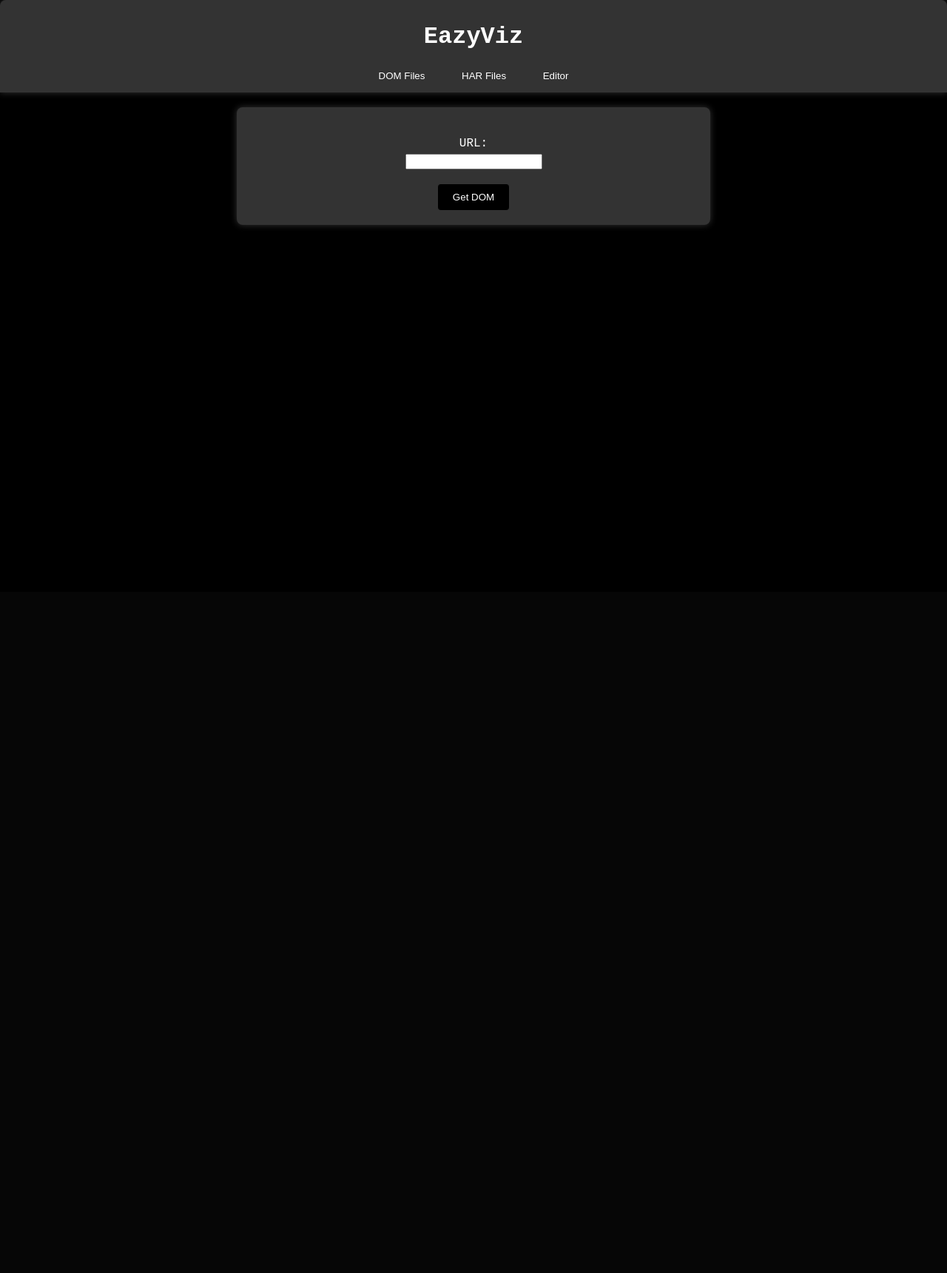
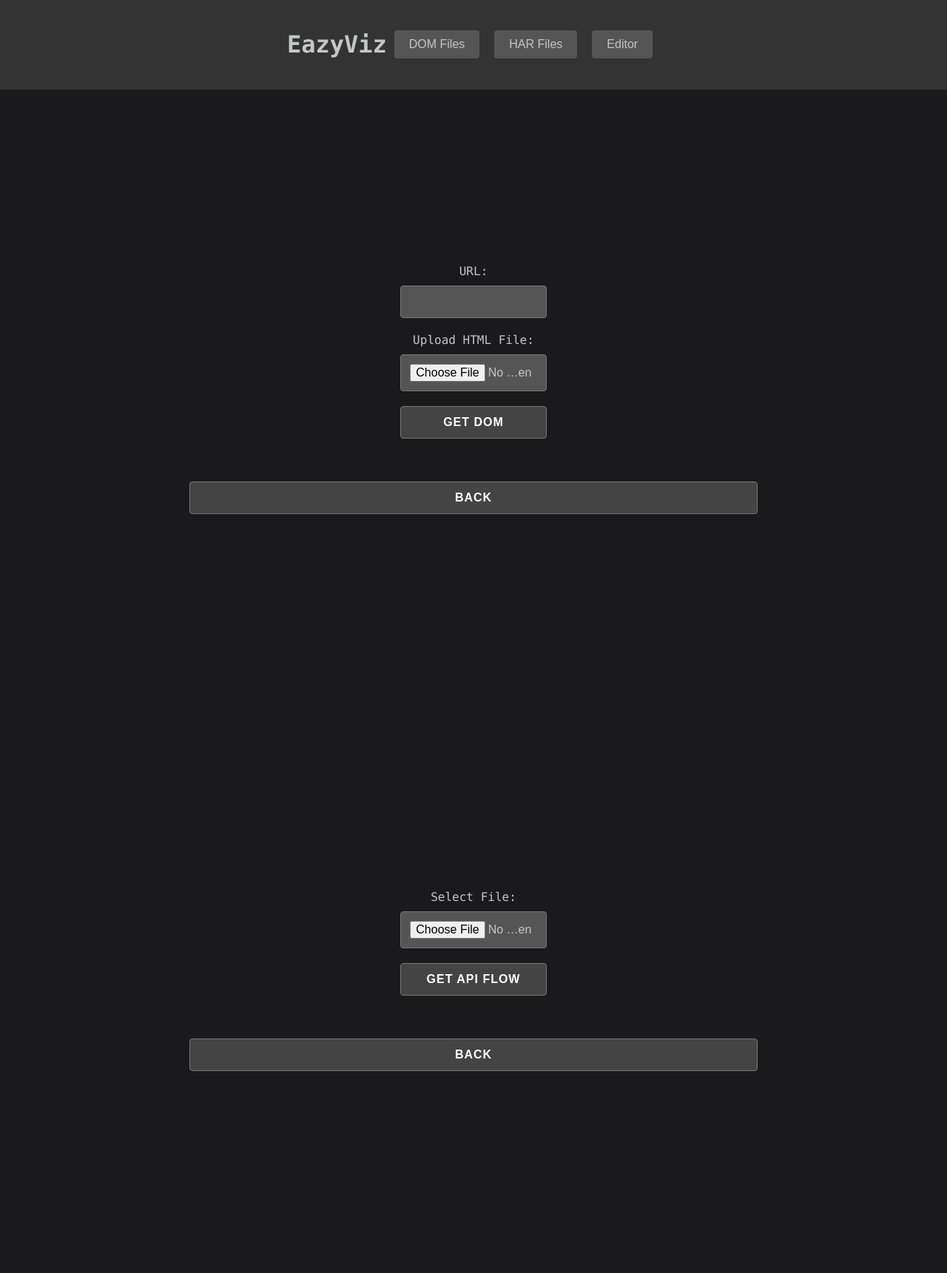
Before and after one commit to VrushankiPatel/EazyViz, a Flask app: page / in a window 1280 px wide. Shown: the whole page at 74% size. Before the commit the page ends 306 px from the top, so only its background shows below. Run offline with Flask 3, Linux system fonts and the light colour scheme.

Commit message:
Final touch

```diff
--- a/app.py
+++ b/app.py
@@ -3,7 +3,8 @@ import subprocess
 import json
 import os
 from openai import OpenAI
-client = OpenAI()
+
+open_client = OpenAI()
 
 app = Flask(__name__)
 
@@ -14,13 +15,14 @@ def index():
 
 def generate_graphviz_dot(prompt):
     try:
-        openai_api_key = 'Y2ZSQacygPY4QJRrZ5f0T3BlbkFJrBvdahRLaoK96boDlNxz'
+        openai_api_key = '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'
+        print(openai_api_key)
         if not openai_api_key:
             raise Exception("OpenAI API key not found in environment variables")
 
         # Call OpenAI API to generate completion
-        completion = client.chat.completions.create(
-            model="gpt-3.5-turbo",
+        completion = open_client.chat.completions.create(
+            model="gpt-3.5-turbo-16k",
             messages=[{"role": "user", "content": prompt}],
             temperature=1,
             max_tokens=4096,
@@ -42,46 +44,33 @@ def generate_graphviz_dot(prompt):
 def test_convert_dom():
     try:
         url = request.form.get('URL')  # Get URL from the form
+        uploaded_file = request.files.get('htmlFile')
+        html_content = ""
+        if uploaded_file and uploaded_file.filename != '':
+            html_content = uploaded_file.read().decode('utf-8')
         print(url)
-        if not url:
-            return jsonify({'error': 'URL is missing in the form data.'}), 400
+        print(html_content)
+        if not url and not html_content:
+            return jsonify({'error': 'URL and file is missing in the form data.'}), 400
 
-        prompt = """Given a URL pointing to an HTML document, create a Graphviz DOT file that represents its Document Object Model (DOM). Filter out unnecessary HTML elements like meta. The DOT file should illustrate the hierarchical structure of HTML elements, with each element represented as a node. Parent-child relationships should be shown through edges connecting nodes. Label each node with the HTML element tag, and include id or class attributes if present. Here is the URL:\n\n"${url}"\n\nGenerate the Graphviz DOT representation. Make this string of dot file having digraph use id Node Appearance:
+        prompt = f"""Given the HTML code or URL to a HTML document, create a Graphviz DOT file that represents its complete Document Object Model (DOM).
+        Here is the HTML code: {html_content}
+        Here is the URL: {url}
 
-        Original: node [shape=box, style="filled", fontname="Arial"];
-        Replace with: node [shape=ellipse, style="filled", fontname="Arial", fontsize=12];
-        Edge Style:
+        The output should only be a string starting with "digraph" and ending with a curly brace.
+        No other extra characters.
+        """
 
-        Original: edge [fontname="Arial"];
-        Replace with: edge [fontname="Arial", color=gray, penwidth=1.5];
-        Label Formatting:
-
-        Original: ""
-        Replace with: "" [label="", shape=box, fillcolor="#90EE90", fontsize=10];
-
-        Highlighting:
-
-        Original: fillcolor
-        Replace with: fillcolor based on tags for each tag each color
-
-
-
-        Overall Layout:
-
-
-        Rearrange nodes for better flow and spacing
-        Make this string of dot file having digraph use id,class,type Node connect them according to DOM Appearance include id,class color them according  node apperaces Remove extra string and GIVE ONLY AS STRING remove extra characters other than DOMFlowchart{add this at lastline before "}" } and give as just string`;
-        """
+        print(prompt)
         dot_content = generate_graphviz_dot(prompt)
         output_image_path = 'dom-flow.png'  # Output image path
         dotFilePath = 'dom-flow.dot'
         convertDotToPng(dot_content, dotFilePath, output_image_path)
         # Render HTML template with image
         # Assuming the image is in the same directory as the Flask app
-        return render_template('home.html', dom_image_url=output_image_path)
+        return render_template('home.html', showSection(harSection), dom_image_url=output_image_path)
     except Exception as e:
         return jsonify({'error': str(e)}), 500
-
 
 
 def har_to_csv(input_file):
@@ -175,7 +164,7 @@ def test_convert_har():
 
 
 
-        use this csvData: ${csvData} and dot give in response
+        use this csvData: ${csvData} and dot give in response show status code
 
         make this string of dot file having digraph APIFlowchart {} having csvData replaced from above
         """
@@ -230,4 +219,4 @@ def get_generated_dom_image():
         return 'Error generating or retrieving the image', 500
 
 if __name__ == '__main__':
-    app.run(debug=True)
+    app.run(debug=True, port=5051)
--- a/templates/home.html
+++ b/templates/home.html
@@ -7,71 +7,155 @@
     <meta name="viewport" content="width=device-width, initial-scale=1.0">
     <title>HELPER - File Upload</title>
     <style>
-        body {
-            font-family: 'Courier New', Courier, monospace;
+        body,
+        html {
+            height: 100%;
             margin: 0;
             padding: 0;
-            background-color: #000;
-            color: #fff;
+            font-family: 'Consolas', 'Courier New', Courier, monospace;
+            background-color: #1A1A1D;
+            /* Consistent background color */
+            color: #C5C6C7;
+            /* Consistent text color */
             text-align: center;
-            height: 100vh;
         }
 
+        /* Basic layout adjustments */
+        * {
+            box-sizing: border-box;
+        }
+
+        /* Navigation Bar Styles */
         .navbar {
             background-color: #333;
-            padding: 10px;
-            border-top-left-radius: 8px;
-            border-top-right-radius: 8px;
-            box-shadow: 0 0 10px rgba(255, 255, 255, 0.2);
-            margin-bottom: 20px;
+            padding: 20px;
+            display: flex;
+            justify-content: center;
+            align-items: center;
         }
 
         .navbar button {
-            padding: 5px 10px;
+            padding: 10px 20px;
             margin: 0 10px;
-            background-color: transparent;
-            color: #fff;
+            background-color: #555;
+            color: #C5C6C7;
             border: none;
             border-radius: 4px;
             cursor: pointer;
+            font-size: 16px;
             transition: background-color 0.3s ease;
         }
 
         .navbar button:hover {
-            background-color: #222;
+            background-color: #777;
         }
 
+        /* Container Styles */
         .container {
-            background-color: #333;
-            padding: 20px;
-            border-radius: 8px;
-            width: 80%;
-            max-width: 600px;
-            box-shadow: 0 0 10px rgba(255, 255, 255, 0.2);
-            margin: 0 auto;
+            width: 100%;
+            height: calc(100% - 60px);
+            /* Account for navbar height */
+            display: flex;
+            flex-direction: column;
+            justify-content: center;
+            align-items: center;
         }
 
         .form-group {
             margin: 20px 0;
         }
 
-        .form-group label {
+        /* Input and Button Styling */
+        input[type="text"],
+        input[type="file"],
+        .btn {
+            width: 60%;
+            padding: 12px;
+            margin: 10px auto;
+            /* Auto margins for horizontal centering */
             display: block;
-            margin-bottom: 5px;
+            /* Make inputs block elements for full width */
+            background-color: #555;
+            color: #C5C6C7;
+            border: 1px solid #777;
+            border-radius: 4px;
+            font-size: 16px;
+        }
+
+        input[type="text"]:focus,
+        input[type="file"]:focus,
+        .btn:hover {
+            border-color: #999;
+            outline: none;
         }
 
         .btn {
-            padding: 10px 20px;
-            background-color: #000;
-            color: #fff;
-            border: none;
-            border-radius: 4px;
-            cursor: pointer;
-            transition: background-color 0.3s ease;
+            background-color: #444;
+            color: #FFF;
+            font-weight: bold;
+            text-transform: uppercase;
+            letter-spacing: 1px;
+            transition: all 0.3s ease;
         }
 
         .btn:hover {
-            background-color: #222;
+            background-color: #666;
+            transform: translateY(-2px);
+        }
+
+        /* Adjusting form wrapper for alignment */
+        .form-wrapper {
+            width: 50%;
+            /* Use a percentage width for responsive design */
+            margin: 0 auto;
+            /* Center the wrapper */
+            padding: 20px;
+            background-color: #252526;
+            /* Dark background for form */
+            border-radius: 8px;
+            box-shadow: 0 4px 8px rgba(0, 0, 0, 0.1);
+        }
+
+        /* Ensuring consistent display of sections */
+        #domSection,
+        #harSection,
+        #editorSection {
+            display: flex;
+            flex-direction: column;
+            align-items: center;
+            justify-content: center;
+            width: 100%;
+            /* Full width */
+            height: 100%;
+            /* Full height */
+        }
+
+        /* Hiding and showing sections without disrupting the layout */
+        .hidden {
+            display: none;
+        }
+
+        /* Adjusted Image Styling */
+        /* Image styling for uniformity */
+        img {
+            max-width: 80%;
+            /* Limit image width to maintain layout */
+            height: auto;
+            /* Maintain aspect ratio */
+            border: 2px solid #00FF41;
+            /* Add border to images */
+            border-radius: 4px;
+            /* Rounded corners for images */
+            margin-top: 20px;
+            /* Space between form and image */
+        }
+
+        /* Responsive Design */
+        @media (max-width: 768px) {
+            .form-wrapper {
+                width: 80%;
+                /* Increase width for smaller screens */
+            }
         }
     </style>
 </head>
@@ -90,26 +174,34 @@
                 <label for="domInput">URL:</label>
                 <input type="text" name="URL" id="domInput">
             </div>
-            <input type="submit" value="Get DOM" id="domUploadBtn" class="btn">
-            {% if dom_image_url %}
+            <div class="form-group">
+                <label for="htmlFileInput">Upload HTML File:</label>
+                <input type="file" name="htmlFile" id="htmlFileInput" accept=".html">
+            </div>
+            <input type="submit" value="Get DOM" id="domUploadBtn" class="btn"><br><br>
+        </form>
+        <button id="backBtn" class="btn">Back</button>
+        {% if dom_image_url %}
             <h2>Generated Image</h2>
             <img src="/get-dom-image" alt="Generated Image">
-            {% endif %}
-        </form>
+        {% endif %}
+
     </div>
 
-    <div class="container" id="harSection" style="display: none;">
+
+    <div class="container" id="harSection">
         <form id="harForm" action="/test-convert-har" method="post" enctype="multipart/form-data">
             <div class="form-group">
                 <label for="harInput">Select File:</label>
                 <input type="file" name="fileUpload" id="harInput">
             </div>
-            <input type="submit" value="Get Api flow" id="harUploadBtn" class="btn">
+            <input type="submit" value="Get Api flow" id="harUploadBtn" class="btn"><br><br>
+        </form>
+        <button id="backBtn" class="btn">Back</button>
             {% if api_image_url %}
             <h2>Generated Image</h2>
             <img src="/get-api-image" alt="Generated Image">
             {% endif %}
-        </form>
     </div>
 
     <div class="container" id="editorSection" style="display: none;">
@@ -129,6 +221,7 @@
         const domSection = document.getElementById('domSection');
         const harSection = document.getElementById('harSection');
         const editorSection = document.getElementById('editorSection');
+
 
         domNavBtn.addEventListener('click', function () {
             showSection(domSection);
```
Also changed, not shown: api-flow.png, 3 other files.
